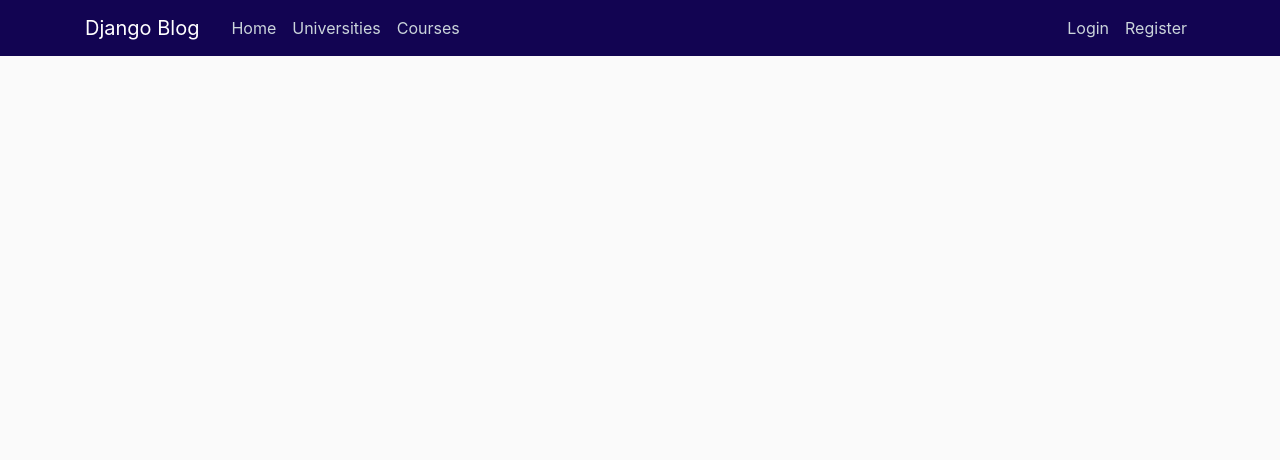
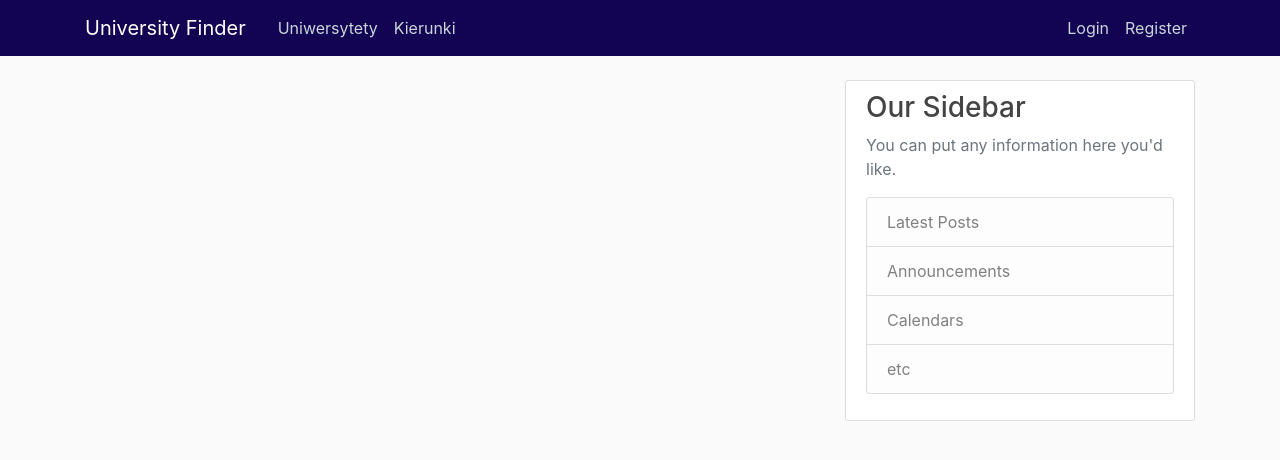
Before and after one commit to Szakul1/wyszukiwarka, a Django app: page /searchs/ in a window 1280 px wide. Shown: the top 460 px of the page. Run offline with Django 3.2, Linux system fonts and the light colour scheme; some libraries are stand-ins or nearby versions.

Commit message:
Nowe template'y

```diff
--- a/blog/templates/blog/base.html
+++ b/blog/templates/blog/base.html
@@ -1,4 +1,5 @@
 {% load static %}
+{% load bootstrap %}
 <!DOCTYPE html>
 <html>
 <head>
@@ -9,42 +10,45 @@
     <!-- Bootstrap CSS -->
     <link rel="stylesheet" href="https://stackpath.bootstrapcdn.com/bootstrap/4.4.1/css/bootstrap.min.css" integrity="sha384-Vkoo8x4CGsO3+Hhxv8T/Q5PaXtkKtu6ug5TOeNV6gBiFeWPGFN9MuhOf23Q9Ifjh" crossorigin="anonymous">
 
-    <link rel="stylesheet" type="text/css" href="{% static 'blog/main.css' %}"
+    <link rel="stylesheet" type="text/css" href="{% static 'blog/main.css' %}">
 
 </head>
 <body>
     <header class="site-header">
       <nav class="navbar navbar-expand-md navbar-dark bg-steel fixed-top">
         <div class="container">
-          <a class="navbar-brand mr-4" href="{% url 'blog-home' %}">Django Blog</a>
+          <a class="navbar-brand mr-4" href="#">University Finder</a>
           <button class="navbar-toggler" type="button" data-toggle="collapse" data-target="#navbarToggle" aria-controls="navbarToggle" aria-expanded="false" aria-label="Toggle navigation">
           <span class="navbar-toggler-icon"></span>
           </button>
           <div class="collapse navbar-collapse" id="navbarToggle">
-            <div class="navbar-nav mr-auto">
-              <a class="nav-item nav-link" href="{% url 'blog-home' %}">Home</a>
-              <a class="nav-item nav-link" href="{% url 'blog-universities' %}">Universities</a>
-              <a class="nav-item nav-link" href="{% url 'blog-courses' %}">Courses</a>
+            <ul class="navbar-nav mr-auto">
+                <li class="nav-item">
+                  <a class="nav-item nav-link" href="{% url 'universitylist' %}">Uniwersytety</a>
+                </li>
+                <li class="nav-item">
+                  <a class="nav-item nav-link" href="{% url 'courselist' %}">Kierunki</a>
+                 </li>
+            </ul>
             </div>
             <!-- Navbar Right Side -->
             <div class="navbar-nav">
               {% if user.is_authenticated %}
-                  <a class="nav-item nav-link" href="{% url 'post-create' %}">New Post</a>
-                  <a class="nav-item nav-link" href="{% url 'profile' %}">Profile</a>
-                  <a class="nav-item nav-link" href="{% url 'logout' %}">Logout</a>
+                <a class="nav-item nav-link" href="#">New Post</a>
+                <a class="nav-item nav-link" href="#">Profile</a>
+                <a class="nav-item nav-link" href="#">Logout</a>
               {% else %}
-                  <a class="nav-item nav-link" href="{% url 'login' %}">Login</a>
-                  <a class="nav-item nav-link" href="{% url 'register' %}">Register</a>
+                <a class="nav-item nav-link" href="#">Login</a>
+                <a class="nav-item nav-link" href="#">Register</a>
               {% endif %}
             </div>
           </div>
         </div>
       </nav>
     </header>
-
     <main role="main" class="container">
       <div class="row">
-        <div class="col-md">
+        <div class="col-md-8">
           {% if messages %}
               {% for message in messages %}
                   <div class="alert alert-{{message.tags}}">
@@ -54,9 +58,21 @@
           {% endif %}
           {% block content %}{% endblock %}
         </div>
+        <div class="col-md-4">
+          <div class="content-section">
+            <h3>Our Sidebar</h3>
+            <p class='text-muted'>You can put any information here you'd like.
+              <ul class="list-group">
+                <li class="list-group-item list-group-item-light">Latest Posts</li>
+                <li class="list-group-item list-group-item-light">Announcements</li>
+                <li class="list-group-item list-group-item-light">Calendars</li>
+                <li class="list-group-item list-group-item-light">etc</li>
+              </ul>
+            </p>
+          </div>
+        </div>
       </div>
     </main>
-
 	<!-- Optional JavaScript -->
     <!-- jQuery first, then Popper.js, then Bootstrap JS -->
     <script src="https://code.jquery.com/jquery-3.4.1.slim.min.js" integrity="sha384-J6qa4849blE2+poT4WnyKhv5vZF5SrPo0iEjwBvKU7imGFAV0wwj1yYfoRSJoZ+n" crossorigin="anonymous"></script>
```
Also changed, not shown: blog/templates/blog/ulotka.html (+14 -53 lines), blog/templates/blog/unis.html (added, +42 -0 lines).
